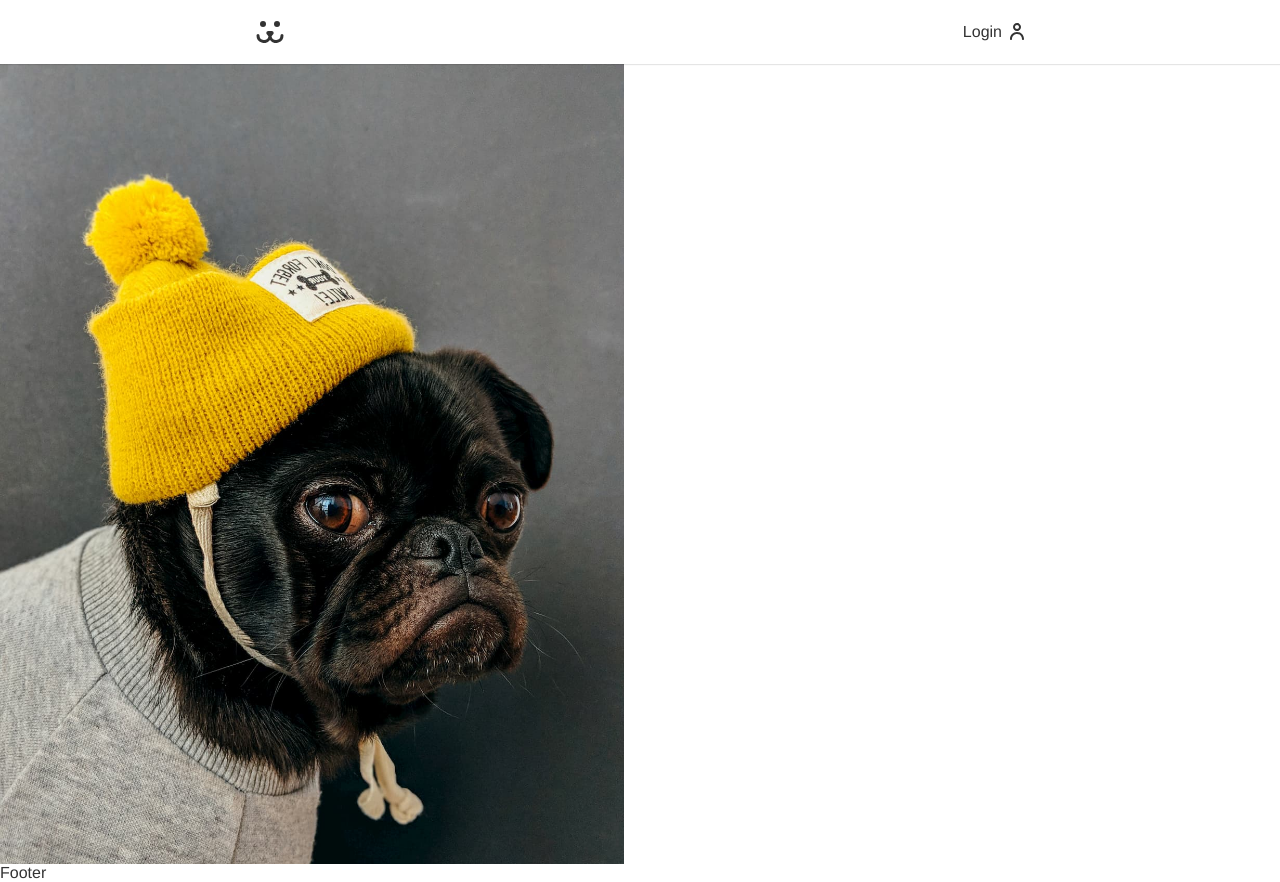
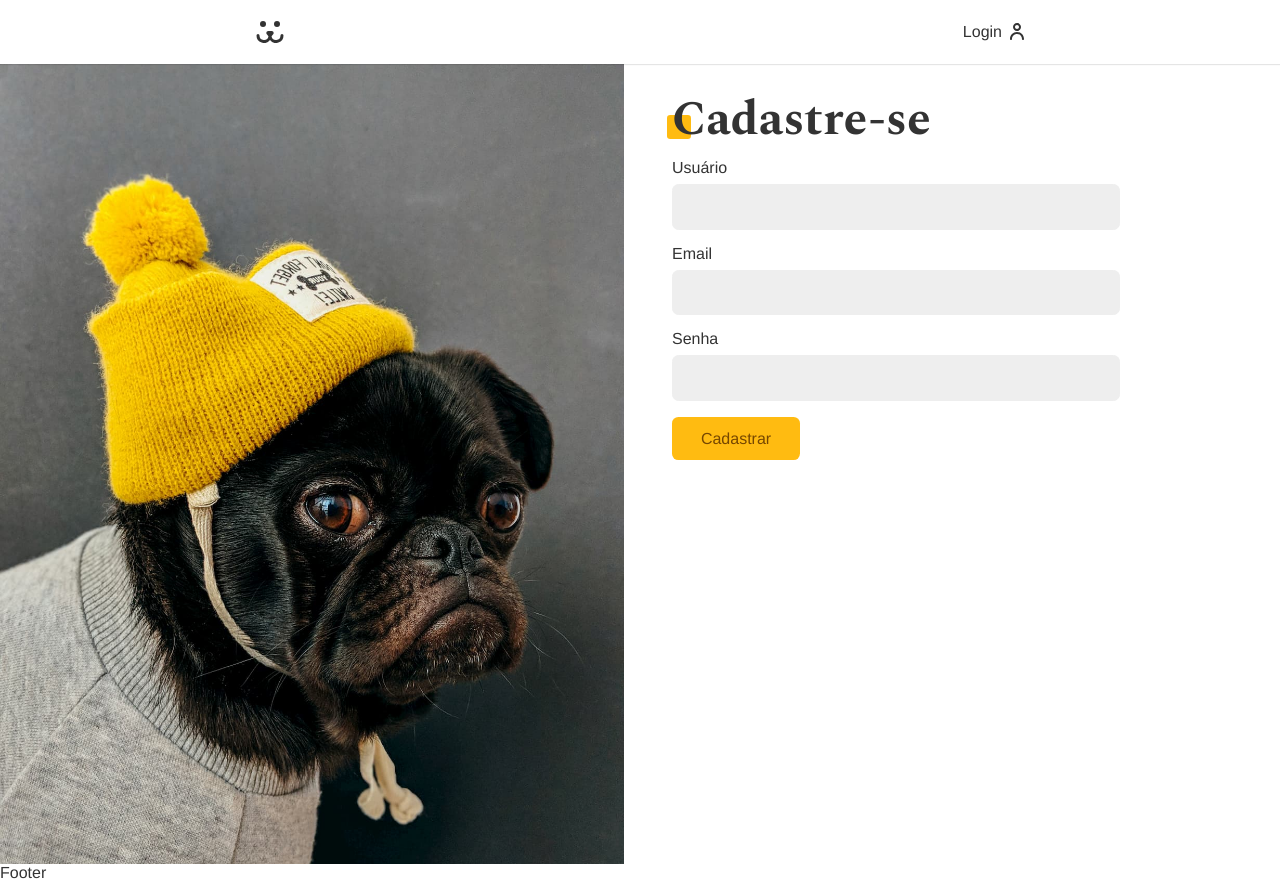
Before and after one commit to riansco14/react-dogs, a React (Create React App) app: page /login in a window 1280 px wide. Both pictures are taken after a click on the button "Cadastro". Built offline with nearby package versions, Linux system fonts and the light colour scheme.

Commit message:
register view

```diff
--- a/src/views/Login/LoginCreate/index.jsx
+++ b/src/views/Login/LoginCreate/index.jsx
@@ -1,11 +1,57 @@
-import React from 'react'
+import React, { useContext, useState } from 'react'
+import { AnimeLeft, Title } from '../../../globalStyles'
+import * as Yup from 'yup'
+import { useFormik } from 'formik';
+import { Form } from './styles';
+import { Button } from '../../../components/Forms/Button';
+import { Input } from '../../../components/Forms/Input';
+import {  postUser } from '../../../services/request/remote';
+import { ContextAuth } from '../../../hooks/useAuth';
+import { Error } from '../../../components/Helpers/Error';
 
-import {Container} from './styles'
+const validationSchema = Yup.object().shape({
+    email: Yup.string().email("Email inválido").required('Campo obrigatório'),
+    username: Yup.string().required('Campo obrigatório'),
+    password: Yup.string().min(6, "A senha tem que ter no minimo tem 6 caracteres").required('Campo obrigatório')
+})
 
 export function LoginCreate() {
+    const { error, userLogin } = useContext(ContextAuth)
+    const [errorRegister, setErrorRegister] = useState(null)
+
+    async function handleSubmit(values) {
+        const { username, email, password } = values;
+        const { status, data } = await postUser({ username, email, password })
+
+        if (status === 200) {
+            await userLogin({ username, password });
+        } else {
+            const { message } = data;
+            setErrorRegister(message)
+        }
+    }
+
+    const formik = useFormik({
+        validationSchema: validationSchema,
+        initialValues: {
+            email: '',
+            username: '',
+            password: '',
+        },
+        onSubmit: async (values) => handleSubmit(values),
+    });
+
+
     return (
-        <Container>
-
-        </Container>
+        <AnimeLeft>
+            <Title>Cadastre-se</Title>
+            <Form onSubmit={formik.handleSubmit}>
+                <Input value={formik.values.username} onChange={formik.handleChange} error={formik.errors.username} label="Usuário" type="text" name="username" />
+                <Input value={formik.values.email} onChange={formik.handleChange} error={formik.errors.email} label="Email" type="email" name="email" />
+                <Input value={formik.values.password} onChange={formik.handleChange} error={formik.errors.password} label="Senha" type="password" name="password" />
+                <Error error={error || errorRegister} />
+                <Button>Cadastrar</Button>
+            </Form>
+        </AnimeLeft>
     )
 }
--- a/src/views/Login/LoginCreate/styles.js
+++ b/src/views/Login/LoginCreate/styles.js
@@ -2,3 +2,7 @@ import styled from 'styled-components'
 
 export const Container = styled.div`
 `
+
+export const Form = styled.form`
+    margin-bottom: 2rem;
+`
```
